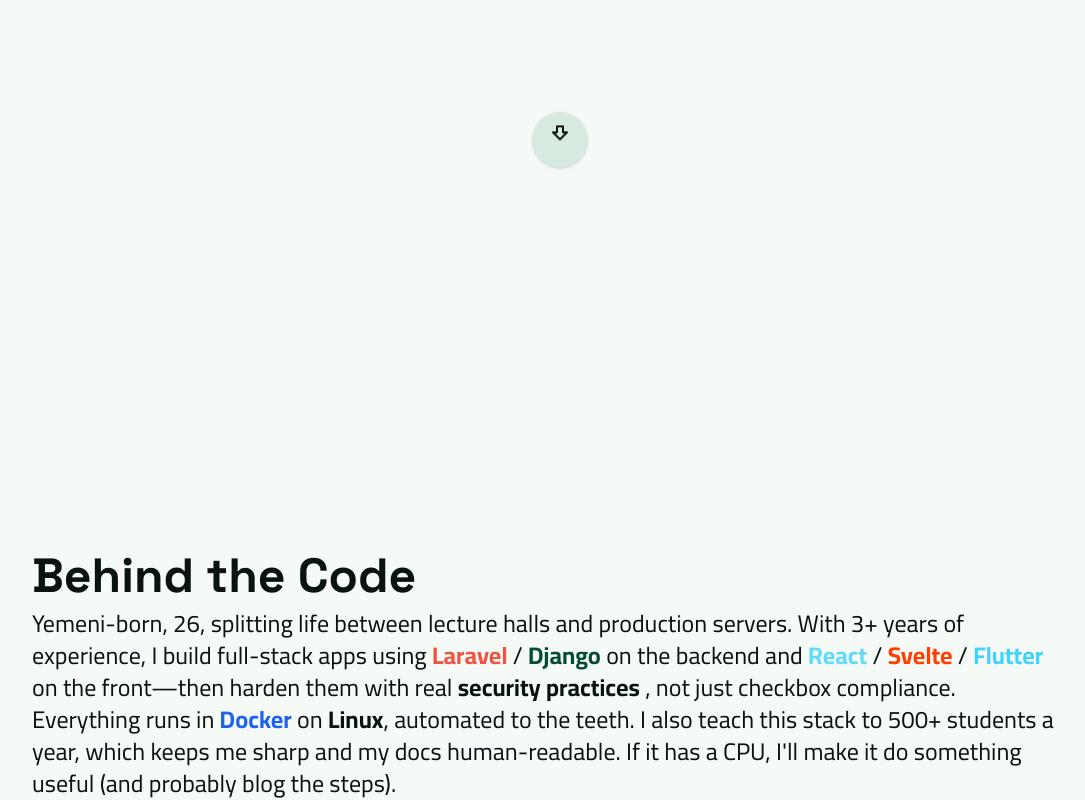
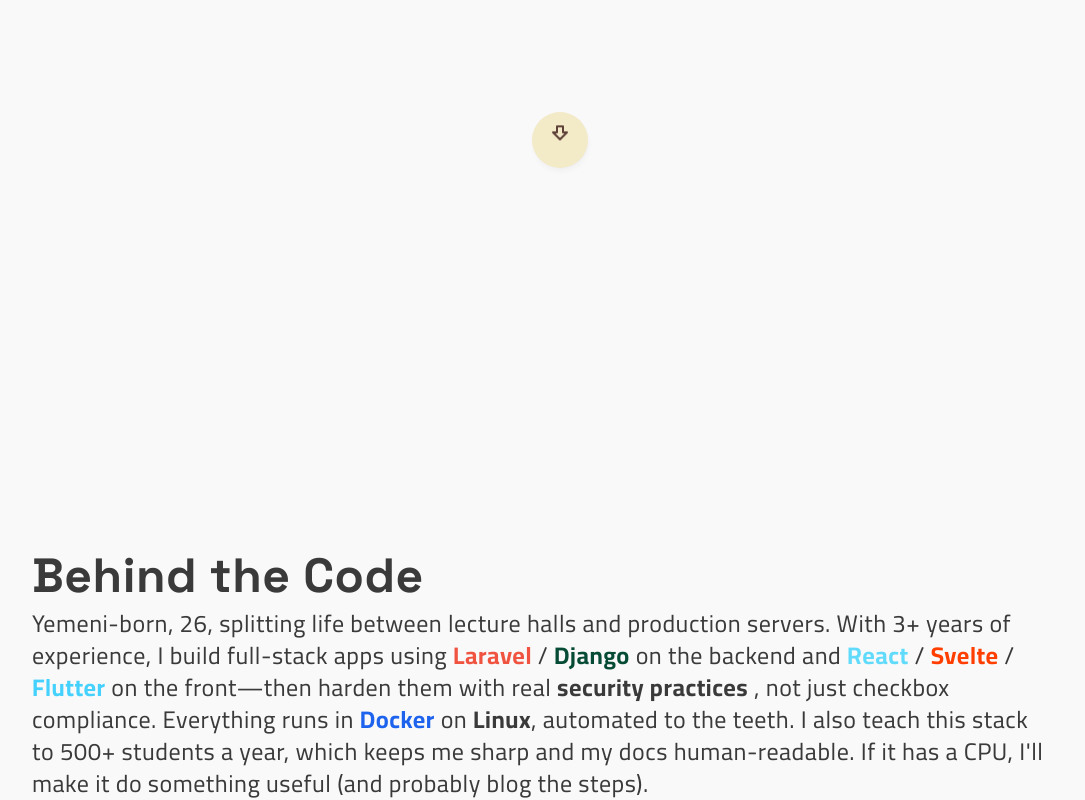
Before and after one commit to Al-aqua/alaqua-portfolio, a SvelteKit app: page / in a window 1280 px wide. Shown: the part 440-1240 px from the top of the page, without its empty margins (80-1165 px from the left). Built offline with nearby package versions, Linux system fonts and the light colour scheme.

Commit message:
Update the theme

```diff
--- a/src/lib/components/behindTheCode.svelte
+++ b/src/lib/components/behindTheCode.svelte
@@ -7,10 +7,8 @@
 	class="flex h-svh flex-col justify-between px-8 py-28 md:px-16 lg:px-28 lg:py-48"
 >
 	<div class="max-w-5xl">
-		<h2 class="text-text pb-2 font-family-heading text-3xl font-bold sm:text-4xl md:text-5xl">
-			Behind the Code
-		</h2>
-		<p class="text-text font-family-body text-lg sm:text-xl md:text-2xl">
+		<h2 class="pb-2 text-3xl font-bold sm:text-4xl md:text-5xl">Behind the Code</h2>
+		<p class="text-lg sm:text-xl md:text-2xl">
 			Yemeni-born, 26, splitting life between lecture halls and production servers. With 3+ years of
 			experience, I build full-stack apps using
 			<span class="font-bold text-[#F05340]">Laravel</span> /
--- a/src/lib/components/navbar.svelte
+++ b/src/lib/components/navbar.svelte
@@ -10,7 +10,7 @@
 			<li>
 				<Button
 					href="/"
-					class="text-text text-md font-family-heading transition-all hover:-translate-y-0.5 active:scale-98"
+					class="text-md font-family-heading transition-all hover:-translate-y-0.5 active:scale-98"
 					variant="ghost"
 					role="link"
 					aria-label="Home - Al-aqua portfolio"
@@ -21,7 +21,7 @@
 			<li>
 				<Button
 					href="#behind-the-code"
-					class="text-text text-md font-family-heading transition-all hover:-translate-y-0.5 active:scale-98"
+					class="text-md font-family-heading transition-all hover:-translate-y-0.5 active:scale-98"
 					variant="ghost"
 					role="link"
 					aria-label="Behind the Code section"
--- a/src/lib/components/scrollButton.svelte
+++ b/src/lib/components/scrollButton.svelte
@@ -8,10 +8,11 @@
 
 <button
 	aria-label="Scroll to next section"
-	class="scroll-indicator rounded-full bg-primary p-4 shadow transition-all hover:-translate-y-1 active:scale-95"
+	class="scroll-indicator rounded-full bg-accent p-4 shadow transition-all hover:-translate-y-1 active:scale-95"
 	onclick={scrollDown}
 >
-	<ArrowBigDown class="go-down-animation text-text" />
+	<ArrowBigDown class="go-down-animation text-accent-foreground" />
+	<span class="sr-only">Scroll to the next section</span>
 </button>
 
 <style>
--- a/src/lib/components/under_construction.svelte
+++ b/src/lib/components/under_construction.svelte
@@ -1,6 +1,6 @@
 <section class="flex min-h-screen w-full flex-col items-center justify-center gap-2" role="alert">
-	<p class="text-text px-8 text-center font-family-heading text-xl font-bold md:text-3xl">
+	<h2 class="text-text font-family-heading px-8 text-center text-xl font-bold md:text-3xl">
 		This Website is still under construction
-	</p>
+	</h2>
 	<p class="text-text font-family-body text-lg md:text-xl">Come back later!</p>
 </section>
--- a/src/routes/layout.css
+++ b/src/routes/layout.css
@@ -5,79 +5,97 @@
 @custom-variant dark (&:is(.dark *));
 
 :root {
+	--background: oklch(0.9821 0 0);
+	--foreground: oklch(0.3485 0 0);
+	--card: oklch(1 0 0);
+	--card-foreground: oklch(0.3485 0 0);
+	--popover: oklch(1 0 0);
+	--popover-foreground: oklch(0.3485 0 0);
+	--primary: oklch(0.4891 0 0);
+	--primary-foreground: oklch(0.9551 0 0);
+	--secondary: oklch(0.9006 0 0);
+	--secondary-foreground: oklch(0.3485 0 0);
+	--muted: oklch(0.9158 0 0);
+	--muted-foreground: oklch(0.4313 0 0);
+	--accent: oklch(0.9354 0.0456 94.8549);
+	--accent-foreground: oklch(0.4015 0.0436 37.9587);
+	--destructive: oklch(0.6627 0.0978 20.0041);
+	--destructive-foreground: oklch(1 0 0);
+	--border: oklch(0.5538 0.0025 17.232);
+	--input: oklch(1 0 0);
+	--ring: oklch(0.7058 0 0);
+	--chart-1: oklch(0.3211 0 0);
+	--chart-2: oklch(0.4495 0 0);
+	--chart-3: oklch(0.5693 0 0);
+	--chart-4: oklch(0.683 0 0);
+	--chart-5: oklch(0.7921 0 0);
+	--sidebar: oklch(0.9551 0 0);
+	--sidebar-foreground: oklch(0.3485 0 0);
+	--sidebar-primary: oklch(0.4891 0 0);
+	--sidebar-primary-foreground: oklch(0.9551 0 0);
+	--sidebar-accent: oklch(0.9354 0.0456 94.8549);
+	--sidebar-accent-foreground: oklch(0.4015 0.0436 37.9587);
+	--sidebar-border: oklch(0.8078 0 0);
+	--sidebar-ring: oklch(0.7058 0 0);
+	--font-sans: 'Cairo', sans-serif;
+	--font-heading: 'Space Grotesk', sans-serif;
+	--font-serif: 'Times New Roman', Times, serif;
+	--font-mono: 'Courier New', Courier, monospace;
 	--radius: 0.625rem;
-	--background: hsl(150 37% 97%);
-	--foreground: hsl(150 33% 6%);
-	--card: hsl(150 37% 97%);
-	--card-foreground: hsl(150 33% 6%);
-	--popover: hsl(150 37% 97%);
-	--popover-foreground: hsl(150 33% 6%);
-	--primary: hsl(147 32% 88%);
-	--primary-foreground: hsl(150 33% 6%);
-	--secondary: hsl(189 35% 67%);
-	--secondary-foreground: hsl(150 33% 6%);
-	--muted: hsl(147 32% 88%);
-	--muted-foreground: hsl(150 33% 6%);
-	--accent: hsl(200 35% 42%);
-	--accent-foreground: hsl(150 37% 97%);
-	--destructive: oklch(0.577 0.245 27.325);
-	--border: oklch(0.929 0.013 255.508);
-	--input: oklch(0.929 0.013 255.508);
-	--ring: oklch(0.704 0.04 256.788);
-	--chart-1: oklch(0.646 0.222 41.116);
-	--chart-2: oklch(0.6 0.118 184.704);
-	--chart-3: oklch(0.398 0.07 227.392);
-	--chart-4: oklch(0.828 0.189 84.429);
-	--chart-5: oklch(0.769 0.188 70.08);
-	--sidebar: hsl(150 37% 97%);
-	--sidebar-foreground: hsl(150 33% 6%);
-	--sidebar-primary: hsl(147 32% 88%);
-	--sidebar-primary-foreground: hsl(150 33% 6%);
-	--sidebar-accent: hsl(189 35% 67%);
-	--sidebar-accent-foreground: hsl(150 33% 6%);
-	--sidebar-border: oklch(0.929 0.013 255.508);
-	--sidebar-ring: oklch(0.704 0.04 256.788);
+	--shadow-x: 1px;
+	--shadow-y: 4px;
+	--shadow-blur: 5px;
+	--shadow-spread: 0px;
+	--shadow-opacity: 0.03;
+	--shadow-color: #000000;
+	--shadow-2xs: 1px 4px 5px 0px hsl(0 0% 0% / 0.01);
+	--shadow-xs: 1px 4px 5px 0px hsl(0 0% 0% / 0.01);
+	--shadow-sm: 1px 4px 5px 0px hsl(0 0% 0% / 0.03), 1px 1px 2px -1px hsl(0 0% 0% / 0.03);
+	--shadow: 1px 4px 5px 0px hsl(0 0% 0% / 0.03), 1px 1px 2px -1px hsl(0 0% 0% / 0.03);
+	--shadow-md: 1px 4px 5px 0px hsl(0 0% 0% / 0.03), 1px 2px 4px -1px hsl(0 0% 0% / 0.03);
+	--shadow-lg: 1px 4px 5px 0px hsl(0 0% 0% / 0.03), 1px 4px 6px -1px hsl(0 0% 0% / 0.03);
+	--shadow-xl: 1px 4px 5px 0px hsl(0 0% 0% / 0.03), 1px 8px 10px -1px hsl(0 0% 0% / 0.03);
+	--shadow-2xl: 1px 4px 5px 0px hsl(0 0% 0% / 0.07);
+	--tracking-normal: 0.5px;
+	--spacing: 0.25rem;
 }
 
 .dark {
-	--background: hsl(144 38% 3%);
-	--foreground: hsl(150 33% 94%);
-	--card: hsl(144 38% 3%);
-	--card-foreground: hsl(150 33% 94%);
-	--popover: hsl(144 38% 3%);
-	--popover-foreground: hsl(150 33% 94%);
-	--primary: hsl(147 33% 12%);
-	--primary-foreground: hsl(150 33% 94%);
-	--secondary: hsl(189 35% 33%);
-	--secondary-foreground: hsl(150 33% 94%);
-	--muted: hsl(147 33% 12%);
-	--muted-foreground: hsl(150 33% 94%);
-	--accent: hsl(200 35% 58%);
-	--accent-foreground: hsl(144 38% 3%);
-	--destructive: oklch(0.704 0.191 22.216);
-	--border: oklch(1 0 0 / 10%);
-	--input: oklch(1 0 0 / 15%);
-	--ring: oklch(0.551 0.027 264.364);
-	--chart-1: oklch(0.488 0.243 264.376);
-	--chart-2: oklch(0.696 0.17 162.48);
-	--chart-3: oklch(0.769 0.188 70.08);
-	--chart-4: oklch(0.627 0.265 303.9);
-	--chart-5: oklch(0.645 0.246 16.439);
-	--sidebar: hsl(144 38% 3%);
-	--sidebar-foreground: hsl(150 33% 94%);
-	--sidebar-primary: hsl(147 33% 12%);
-	--sidebar-primary-foreground: hsl(150 33% 94%);
-	--sidebar-accent: hsl(189 35% 33%);
-	--sidebar-accent-foreground: hsl(150 33% 94%);
-	--sidebar-border: oklch(1 0 0 / 10%);
-	--sidebar-ring: oklch(0.551 0.027 264.364);
+	--background: oklch(0.2891 0 0);
+	--foreground: oklch(0.8945 0 0);
+	--card: oklch(0.3211 0 0);
+	--card-foreground: oklch(0.8945 0 0);
+	--popover: oklch(0.3211 0 0);
+	--popover-foreground: oklch(0.8945 0 0);
+	--primary: oklch(0.7572 0 0);
+	--primary-foreground: oklch(0.2891 0 0);
+	--secondary: oklch(0.4676 0 0);
+	--secondary-foreground: oklch(0.8078 0 0);
+	--muted: oklch(0.3904 0 0);
+	--muted-foreground: oklch(0.7058 0 0);
+	--accent: oklch(0.9067 0 0);
+	--accent-foreground: oklch(0.3211 0 0);
+	--destructive: oklch(0.7915 0.0491 18.241);
+	--destructive-foreground: oklch(0.2891 0 0);
+	--border: oklch(0.4276 0 0);
+	--input: oklch(0.3211 0 0);
+	--ring: oklch(0.8078 0 0);
+	--chart-1: oklch(0.9521 0 0);
+	--chart-2: oklch(0.8576 0 0);
+	--chart-3: oklch(0.7572 0 0);
+	--chart-4: oklch(0.6534 0 0);
+	--chart-5: oklch(0.5452 0 0);
+	--sidebar: oklch(0.2478 0 0);
+	--sidebar-foreground: oklch(0.8945 0 0);
+	--sidebar-primary: oklch(0.7572 0 0);
+	--sidebar-primary-foreground: oklch(0.2478 0 0);
+	--sidebar-accent: oklch(0.9067 0 0);
+	--sidebar-accent-foreground: oklch(0.3211 0 0);
+	--sidebar-border: oklch(0.4276 0 0);
+	--sidebar-ring: oklch(0.8078 0 0);
 }
 
 @theme inline {
-	--radius-sm: calc(var(--radius) - 4px);
-	--radius-md: calc(var(--radius) - 2px);
-	--radius-lg: var(--radius);
-	--radius-xl: calc(var(--radius) + 4px);
 	--color-background: var(--background);
 	--color-foreground: var(--foreground);
 	--color-card: var(--card);
@@ -93,6 +111,7 @@
 	--color-accent: var(--accent);
 	--color-accent-foreground: var(--accent-foreground);
 	--color-destructive: var(--destructive);
+	--color-destructive-foreground: var(--destructive-foreground);
 	--color-border: var(--border);
 	--color-input: var(--input);
 	--color-ring: var(--ring);
@@ -109,8 +128,32 @@
 	--color-sidebar-accent-foreground: var(--sidebar-accent-foreground);
 	--color-sidebar-border: var(--sidebar-border);
 	--color-sidebar-ring: var(--sidebar-ring);
-	--font-family-heading: 'Space Grotesk', sans-serif;
-	--font-family-body: 'Cairo', sans-serif;
+
+	--font-sans: var(--font-sans);
+	--font-heading: var(--font-heading);
+	--font-mono: var(--font-mono);
+	--font-serif: var(--font-serif);
+
+	--radius-sm: calc(var(--radius) - 4px);
+	--radius-md: calc(var(--radius) - 2px);
+	--radius-lg: var(--radius);
+	--radius-xl: calc(var(--radius) + 4px);
+
+	--shadow-2xs: var(--shadow-2xs);
+	--shadow-xs: var(--shadow-xs);
+	--shadow-sm: var(--shadow-sm);
+	--shadow: var(--shadow);
+	--shadow-md: var(--shadow-md);
+	--shadow-lg: var(--shadow-lg);
+	--shadow-xl: var(--shadow-xl);
+	--shadow-2xl: var(--shadow-2xl);
+
+	--tracking-tighter: calc(var(--tracking-normal) - 0.05em);
+	--tracking-tight: calc(var(--tracking-normal) - 0.025em);
+	--tracking-normal: var(--tracking-normal);
+	--tracking-wide: calc(var(--tracking-normal) + 0.025em);
+	--tracking-wider: calc(var(--tracking-normal) + 0.05em);
+	--tracking-widest: calc(var(--tracking-normal) + 0.1em);
 }
 
 @layer base {
@@ -118,9 +161,19 @@
 		@apply border-border outline-ring/50;
 	}
 	body {
-		@apply bg-background text-foreground;
+		@apply bg-background font-sans text-foreground;
+		letter-spacing: var(--tracking-normal);
+	}
+	h1,
+	h2,
+	h3,
+	h4,
+	h5,
+	h6 {
+		font-family: var(--font-heading);
 	}
 }
+
 html {
 	scroll-behavior: smooth;
 }
```
Also changed, not shown: src/lib/components/hero.svelte (+5 -5 lines).
